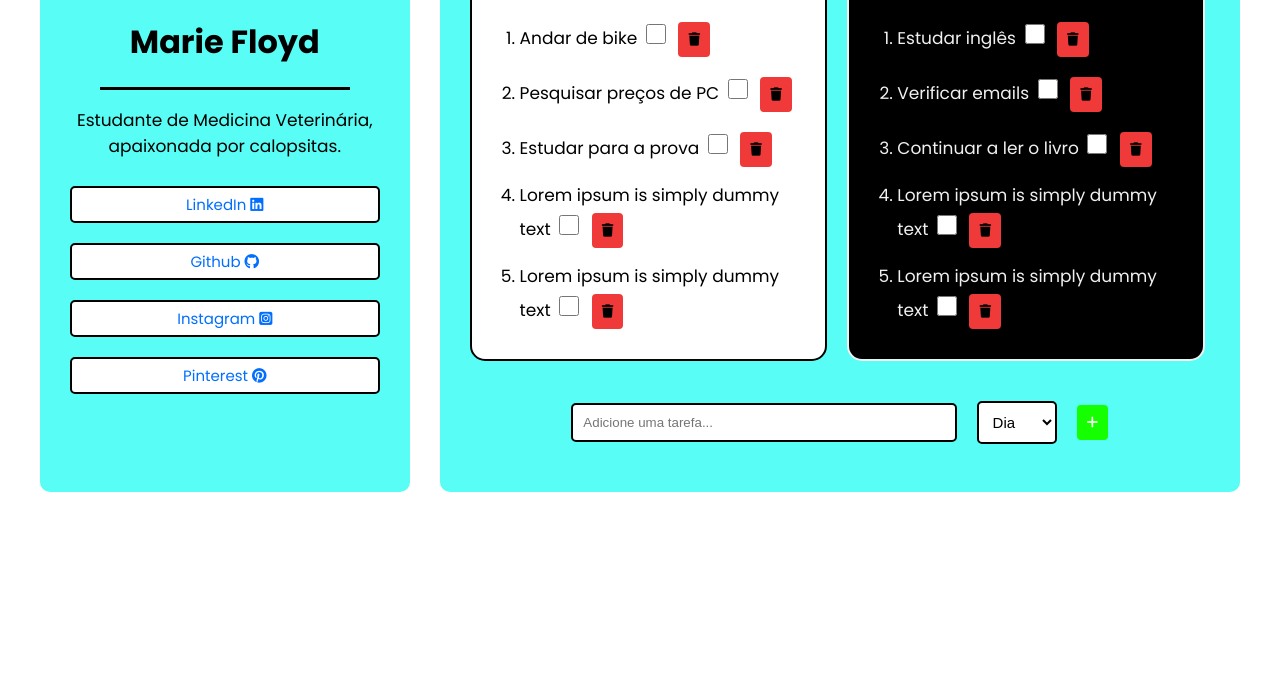
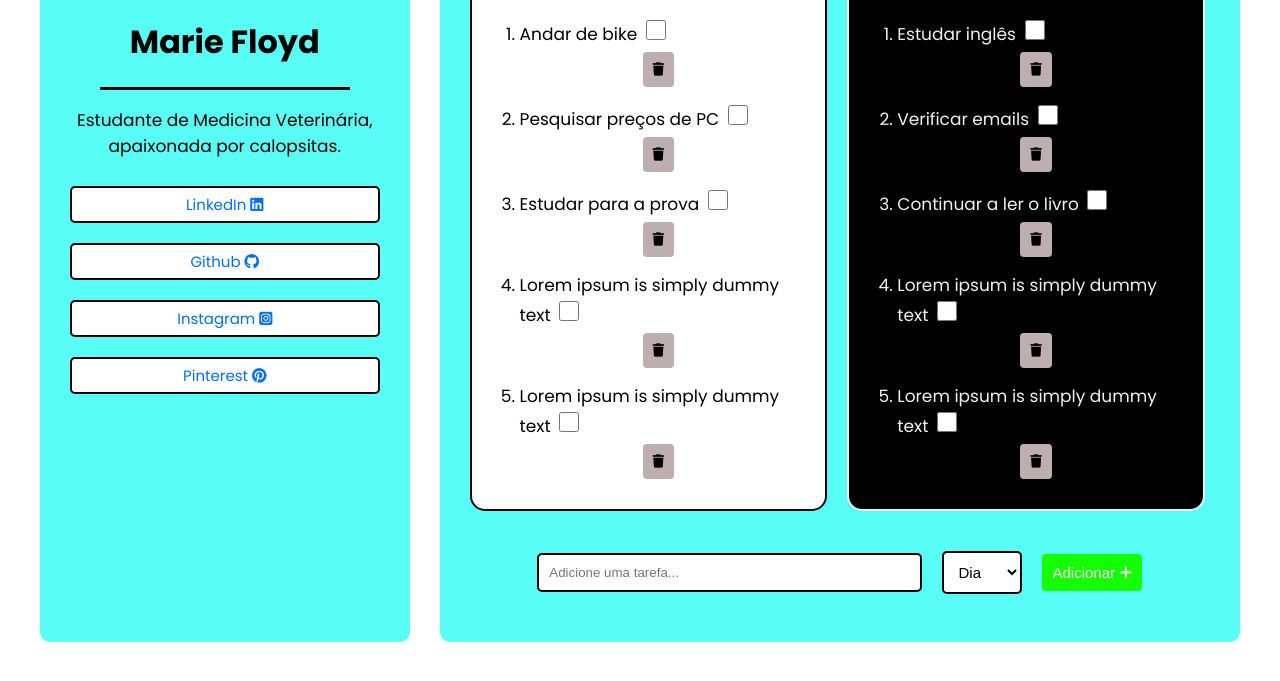
Before and after one commit to juliorodrigues07/task_list, a website: page public/index.html in a window 1280 px wide. Shown: the part 225-906 px from the top of the page. Before the commit the page ends 800 px from the top, so only its background shows below. Drawn offline with Linux system fonts and the light colour scheme.

Commit message:
Style: Buttons realigned and visuals enhanced

```diff
--- a/public/index.html
+++ b/public/index.html
@@ -102,6 +102,7 @@
 				</select>
 
 				<button id="add-task" onclick="addTask()">
+					Adicionar
 					<i class="fa-solid fa-plus"></i>
 				</button>
 			</div>
--- a/src/style/buttons.css
+++ b/src/style/buttons.css
@@ -1,3 +1,15 @@
+.button-cont
+{
+    justify-content: center;
+    display: flex;
+}
+
+.button-cont button
+{
+    margin: 5px;
+    padding: 10px;
+}
+
 #add-task,
 .delete-day,
 .delete-night
@@ -15,6 +27,8 @@
 
 #add-task
 {
+    font-size: 15px;
+    color: #ffffff;
     background-color: #15ff00;
 }
 
@@ -38,13 +52,13 @@
 .delete-day,
 .delete-night
 {
-    background-color: #f03a3a;
+    background-color: #bdafaf;
 }
 
 .delete-day:hover,
 .delete-night:hover
 {
-    background-color: #d31f1f;
+    background-color: #df3333;
 }
 
 /* FontAwesome Icons */
--- a/src/style/tasks_tables.css
+++ b/src/style/tasks_tables.css
@@ -46,18 +46,6 @@ th
 .night-tasks li
 {
     margin-top: 10px;
-    /* padding: 10px; */
-}
-
-.button-cont
-{
-    display: inline;
-}
-
-.button-cont button
-{
-    margin: 5px;
-    padding: 10px;
 }
 
 .day-tasks
@@ -78,3 +66,8 @@ ol
 {
     margin-right: 20px;
 }
+
+span
+{
+    padding: 5px;
+}
```
